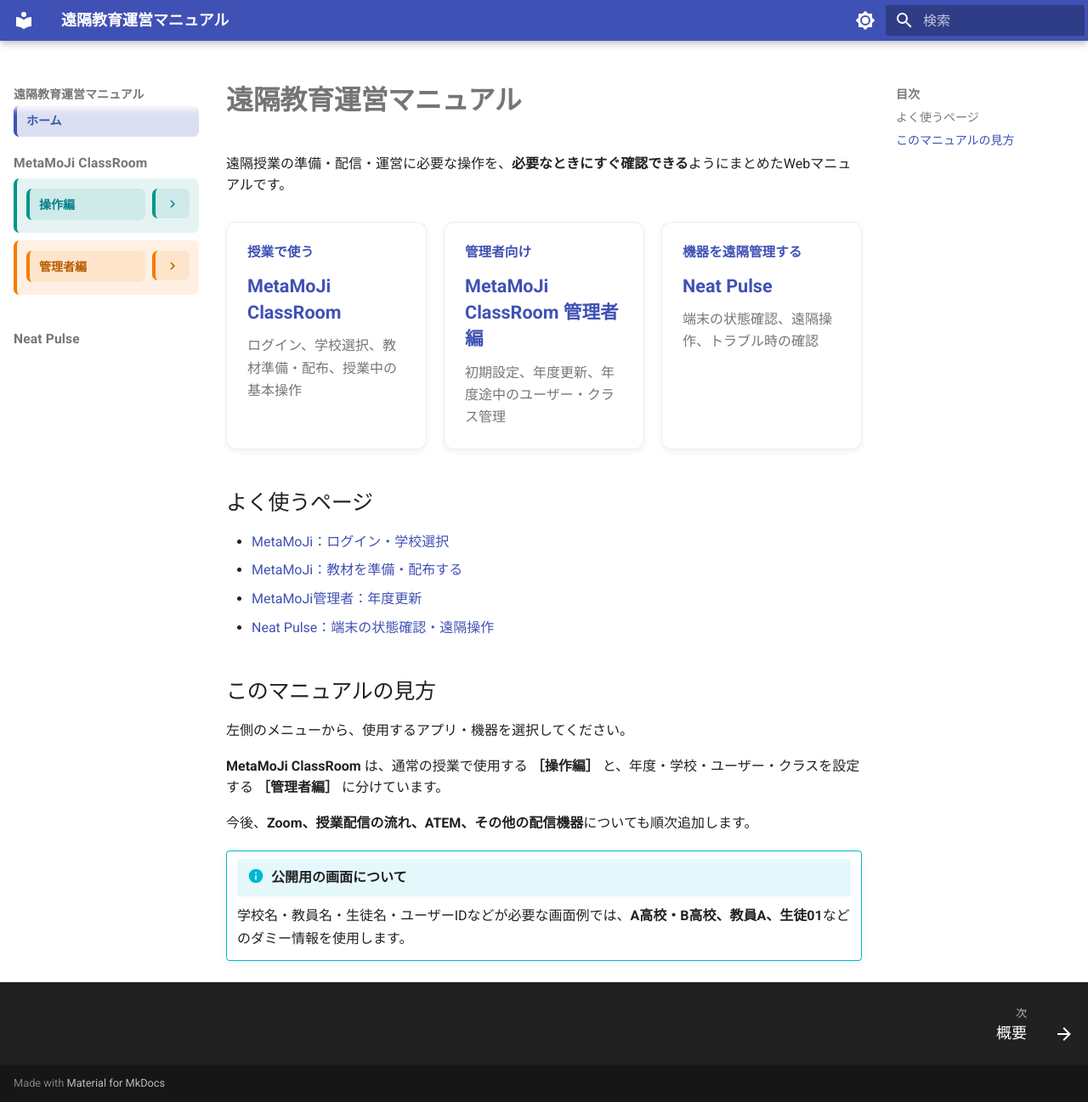
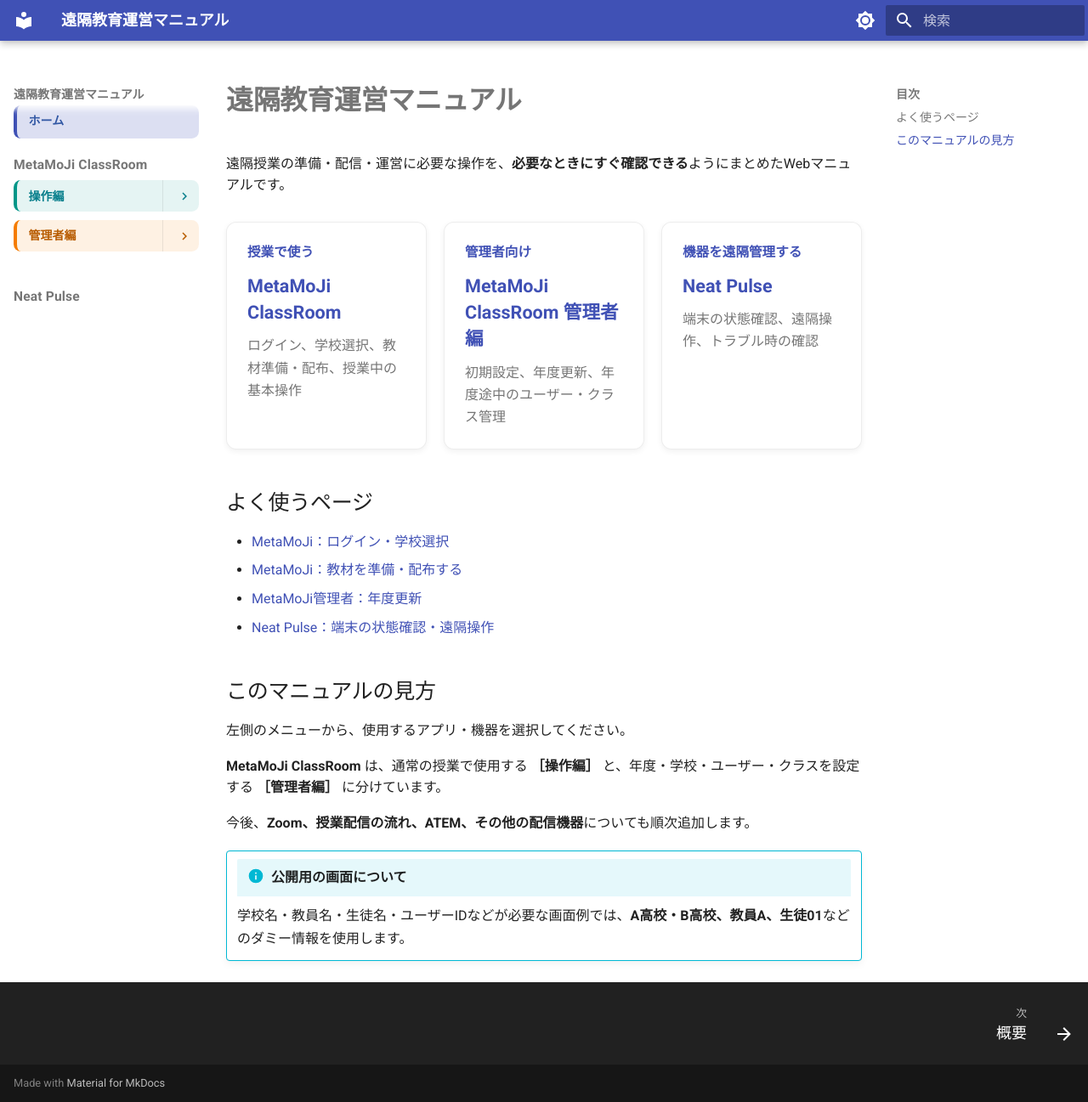
Before and after one commit to a-recs/remote-manual, an MkDocs documentation site: the page built from docs/index.md, in a window 1280 px wide and 1297 px high. Shown: the whole window at 85% size. Built offline with MkDocs 1.6.1 and Material for MkDocs 9.7.7, drawn with Linux system fonts in a browser that asks for light colours.

Commit message:
Refine sidebar entry layout into single unified buttons

```diff
--- a/docs/stylesheets/navigation.css
+++ b/docs/stylesheets/navigation.css
@@ -16,19 +16,65 @@
   letter-spacing: 0.01em;
 }
 
-/* 入口4項目 共通 */
+/* ホーム・端末確認は単独リンクなので、そのまま1つのボタンにする */
 .md-nav--primary > .md-nav__list > .md-nav__item:nth-child(1) > .md-nav__link,
-.md-nav--primary > .md-nav__list > .md-nav__item:nth-child(2) > .md-nav > .md-nav__list > .md-nav__item:nth-child(1) > .md-nav__link,
-.md-nav--primary > .md-nav__list > .md-nav__item:nth-child(2) > .md-nav > .md-nav__list > .md-nav__item:nth-child(1) > .md-nav__container > .md-nav__link,
-.md-nav--primary > .md-nav__list > .md-nav__item:nth-child(2) > .md-nav > .md-nav__list > .md-nav__item:nth-child(2) > .md-nav__link,
-.md-nav--primary > .md-nav__list > .md-nav__item:nth-child(2) > .md-nav > .md-nav__list > .md-nav__item:nth-child(2) > .md-nav__container > .md-nav__link,
 .md-nav--primary > .md-nav__list > .md-nav__item:nth-child(3) > .md-nav > .md-nav__list > .md-nav__item:nth-child(1) > .md-nav__link {
   margin: 0.18rem 0 0.3rem !important;
-  padding: 0.42rem 0.55rem !important;
+  padding: 0.48rem 0.68rem !important;
   border-left: 0.24rem solid transparent !important;
-  border-radius: 0.34rem !important;
+  border-radius: 0.42rem !important;
   font-weight: 800 !important;
-  line-height: 1.45 !important;
+  line-height: 1.4 !important;
+}
+
+/* 操作編・管理者編：文字＋矢印を包むコンテナ全体を1つのボタンにする */
+.md-nav--primary > .md-nav__list > .md-nav__item:nth-child(2)
+  > .md-nav > .md-nav__list > .md-nav__item:nth-child(1) > .md-nav__container,
+.md-nav--primary > .md-nav__list > .md-nav__item:nth-child(2)
+  > .md-nav > .md-nav__list > .md-nav__item:nth-child(2) > .md-nav__container {
+  display: flex !important;
+  align-items: center !important;
+  margin: 0.18rem 0 0.3rem !important;
+  padding: 0 !important;
+  overflow: hidden !important;
+  border-left: 0.24rem solid transparent !important;
+  border-radius: 0.42rem !important;
+}
+
+/* コンテナ内部の文字と矢印には個別の背景・枠を付けない */
+.md-nav--primary > .md-nav__list > .md-nav__item:nth-child(2)
+  > .md-nav > .md-nav__list > .md-nav__item:nth-child(1) > .md-nav__container > .md-nav__link,
+.md-nav--primary > .md-nav__list > .md-nav__item:nth-child(2)
+  > .md-nav > .md-nav__list > .md-nav__item:nth-child(2) > .md-nav__container > .md-nav__link {
+  margin: 0 !important;
+  border: 0 !important;
+  border-radius: 0 !important;
+  background: transparent !important;
+  box-shadow: none !important;
+  font-weight: 800 !important;
+}
+
+/* タイトル側は残り幅を使う */
+.md-nav--primary > .md-nav__list > .md-nav__item:nth-child(2)
+  > .md-nav > .md-nav__list > .md-nav__item:nth-child(1) > .md-nav__container > .md-nav__link:first-child,
+.md-nav--primary > .md-nav__list > .md-nav__item:nth-child(2)
+  > .md-nav > .md-nav__list > .md-nav__item:nth-child(2) > .md-nav__container > .md-nav__link:first-child {
+  flex: 1 1 auto !important;
+  min-width: 0 !important;
+  padding: 0.48rem 0.68rem !important;
+}
+
+/* 矢印側は細く、中央寄せ */
+.md-nav--primary > .md-nav__list > .md-nav__item:nth-child(2)
+  > .md-nav > .md-nav__list > .md-nav__item:nth-child(1) > .md-nav__container > .md-nav__link:last-child,
+.md-nav--primary > .md-nav__list > .md-nav__item:nth-child(2)
+  > .md-nav > .md-nav__list > .md-nav__item:nth-child(2) > .md-nav__container > .md-nav__link:last-child {
+  flex: 0 0 2.15rem !important;
+  width: 2.15rem !important;
+  min-width: 2.15rem !important;
+  padding: 0.48rem 0.42rem !important;
+  justify-content: center !important;
+  border-left: 1px solid rgba(127, 127, 127, 0.16) !important;
 }
 
 /* ホーム：青 */
@@ -39,31 +85,39 @@
 }
 
 /* 操作編：青緑 */
-.md-nav--primary > .md-nav__list > .md-nav__item:nth-child(2) > .md-nav > .md-nav__list > .md-nav__item:nth-child(1) > .md-nav__link,
-.md-nav--primary > .md-nav__list > .md-nav__item:nth-child(2) > .md-nav > .md-nav__list > .md-nav__item:nth-child(1) > .md-nav__container > .md-nav__link {
-  color: #087f8c !important;
+.md-nav--primary > .md-nav__list > .md-nav__item:nth-child(2)
+  > .md-nav > .md-nav__list > .md-nav__item:nth-child(1) > .md-nav__container {
   background-color: rgba(0, 150, 136, 0.10) !important;
   border-left-color: #009688 !important;
 }
 
+.md-nav--primary > .md-nav__list > .md-nav__item:nth-child(2)
+  > .md-nav > .md-nav__list > .md-nav__item:nth-child(1) > .md-nav__container > .md-nav__link {
+  color: #087f8c !important;
+}
+
 /* 管理者編：オレンジ */
-.md-nav--primary > .md-nav__list > .md-nav__item:nth-child(2) > .md-nav > .md-nav__list > .md-nav__item:nth-child(2) > .md-nav__link,
-.md-nav--primary > .md-nav__list > .md-nav__item:nth-child(2) > .md-nav > .md-nav__list > .md-nav__item:nth-child(2) > .md-nav__container > .md-nav__link {
-  color: #b85c00 !important;
+.md-nav--primary > .md-nav__list > .md-nav__item:nth-child(2)
+  > .md-nav > .md-nav__list > .md-nav__item:nth-child(2) > .md-nav__container {
   background-color: rgba(245, 124, 0, 0.11) !important;
   border-left-color: #f57c00 !important;
 }
 
+.md-nav--primary > .md-nav__list > .md-nav__item:nth-child(2)
+  > .md-nav > .md-nav__list > .md-nav__item:nth-child(2) > .md-nav__container > .md-nav__link {
+  color: #b85c00 !important;
+}
+
 /* 端末確認・遠隔操作：緑 */
-.md-nav--primary > .md-nav__list > .md-nav__item:nth-child(3) > .md-nav > .md-nav__list > .md-nav__item:nth-child(1) > .md-nav__link {
+.md-nav--primary > .md-nav__list > .md-nav__item:nth-child(3)
+  > .md-nav > .md-nav__list > .md-nav__item:nth-child(1) > .md-nav__link {
   color: #2e7d32 !important;
   background-color: rgba(46, 125, 50, 0.10) !important;
   border-left-color: #43a047 !important;
 }
 
 /* 個別ページは通常表示。現在ページだけ文字を少し強調 */
-.md-nav--primary .md-nav__nav .md-nav__link--active,
-.md-nav--primary .md-nav__item .md-nav__item .md-nav__link--active {
+.md-nav--primary .md-nav__link--active {
   font-weight: 800 !important;
 }
 
@@ -72,17 +126,18 @@
   background-color: rgba(63, 81, 181, 0.18) !important;
 }
 
-.md-nav--primary > .md-nav__list > .md-nav__item:nth-child(2) > .md-nav > .md-nav__list > .md-nav__item:nth-child(1) > .md-nav__link--active,
-.md-nav--primary > .md-nav__list > .md-nav__item:nth-child(2) > .md-nav > .md-nav__list > .md-nav__item:nth-child(1) > .md-nav__container > .md-nav__link--active {
+.md-nav--primary > .md-nav__list > .md-nav__item:nth-child(2)
+  > .md-nav > .md-nav__list > .md-nav__item:nth-child(1) > .md-nav__container:has(> .md-nav__link--active) {
   background-color: rgba(0, 150, 136, 0.18) !important;
 }
 
-.md-nav--primary > .md-nav__list > .md-nav__item:nth-child(2) > .md-nav > .md-nav__list > .md-nav__item:nth-child(2) > .md-nav__link--active,
-.md-nav--primary > .md-nav__list > .md-nav__item:nth-child(2) > .md-nav > .md-nav__list > .md-nav__item:nth-child(2) > .md-nav__container > .md-nav__link--active {
+.md-nav--primary > .md-nav__list > .md-nav__item:nth-child(2)
+  > .md-nav > .md-nav__list > .md-nav__item:nth-child(2) > .md-nav__container:has(> .md-nav__link--active) {
   background-color: rgba(245, 124, 0, 0.19) !important;
 }
 
-.md-nav--primary > .md-nav__list > .md-nav__item:nth-child(3) > .md-nav > .md-nav__list > .md-nav__item:nth-child(1) > .md-nav__link--active {
+.md-nav--primary > .md-nav__list > .md-nav__item:nth-child(3)
+  > .md-nav > .md-nav__list > .md-nav__item:nth-child(1) > .md-nav__link--active {
   background-color: rgba(46, 125, 50, 0.18) !important;
 }
 
@@ -93,21 +148,30 @@
   border-left-color: #9fa8da !important;
 }
 
-[data-md-color-scheme="slate"] .md-nav--primary > .md-nav__list > .md-nav__item:nth-child(2) > .md-nav > .md-nav__list > .md-nav__item:nth-child(1) > .md-nav__link,
-[data-md-color-scheme="slate"] .md-nav--primary > .md-nav__list > .md-nav__item:nth-child(2) > .md-nav > .md-nav__list > .md-nav__item:nth-child(1) > .md-nav__container > .md-nav__link {
-  color: #80cbc4 !important;
+[data-md-color-scheme="slate"] .md-nav--primary > .md-nav__list > .md-nav__item:nth-child(2)
+  > .md-nav > .md-nav__list > .md-nav__item:nth-child(1) > .md-nav__container {
   background-color: rgba(38, 166, 154, 0.16) !important;
   border-left-color: #4db6ac !important;
 }
 
-[data-md-color-scheme="slate"] .md-nav--primary > .md-nav__list > .md-nav__item:nth-child(2) > .md-nav > .md-nav__list > .md-nav__item:nth-child(2) > .md-nav__link,
-[data-md-color-scheme="slate"] .md-nav--primary > .md-nav__list > .md-nav__item:nth-child(2) > .md-nav > .md-nav__list > .md-nav__item:nth-child(2) > .md-nav__container > .md-nav__link {
-  color: #ffba73 !important;
+[data-md-color-scheme="slate"] .md-nav--primary > .md-nav__list > .md-nav__item:nth-child(2)
+  > .md-nav > .md-nav__list > .md-nav__item:nth-child(1) > .md-nav__container > .md-nav__link {
+  color: #80cbc4 !important;
+}
+
+[data-md-color-scheme="slate"] .md-nav--primary > .md-nav__list > .md-nav__item:nth-child(2)
+  > .md-nav > .md-nav__list > .md-nav__item:nth-child(2) > .md-nav__container {
   background-color: rgba(251, 140, 0, 0.17) !important;
   border-left-color: #ff9800 !important;
 }
 
-[data-md-color-scheme="slate"] .md-nav--primary > .md-nav__list > .md-nav__item:nth-child(3) > .md-nav > .md-nav__list > .md-nav__item:nth-child(1) > .md-nav__link {
+[data-md-color-scheme="slate"] .md-nav--primary > .md-nav__list > .md-nav__item:nth-child(2)
+  > .md-nav > .md-nav__list > .md-nav__item:nth-child(2) > .md-nav__container > .md-nav__link {
+  color: #ffba73 !important;
+}
+
+[data-md-color-scheme="slate"] .md-nav--primary > .md-nav__list > .md-nav__item:nth-child(3)
+  > .md-nav > .md-nav__list > .md-nav__item:nth-child(1) > .md-nav__link {
   color: #a5d6a7 !important;
   background-color: rgba(76, 175, 80, 0.16) !important;
   border-left-color: #66bb6a !important;
```
